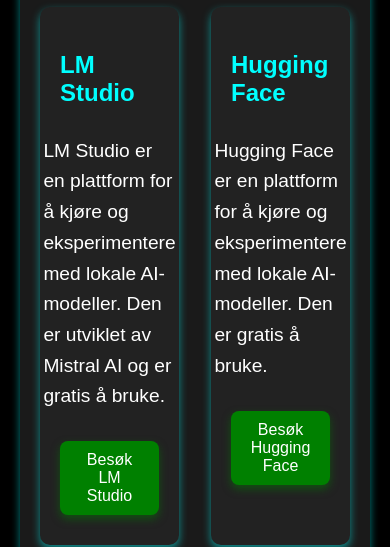
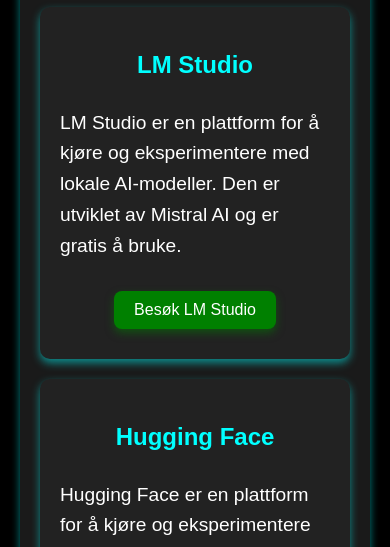
Before and after one commit to Frank-home74/ChatbotCentral, a plain HTML site: page lokale.html in a window 390 px wide. Shown: the part 337-884 px from the top of the page. Drawn offline with Linux system fonts and the light colour scheme.

Commit message:
grid perfection!

```diff
--- a/style.css
+++ b/style.css
@@ -75,11 +75,12 @@
     box-shadow: var(--hover-box-shadow);
 }
 
-/* Oppdater .model-container til å være et grid */
+/* Oppdater .model-container til å være et grid med maks 5 kolonner og litt plass mellom boxene */
 .model-container {
     display: grid;
-    grid-template-columns: repeat(5, 1fr);
-    gap: 2rem 2rem;
+    grid-template-columns: repeat(5, 1fr); /* Maks 5 kolonner */
+    gap: 1.25rem 1.25rem; /* 20px / 16px mellom rader og kolonner */
+
 }
 
 /* Oppdater .model-box til å bruke Flexbox for å sentrere innholdet */
@@ -489,3 +490,29 @@
         grid-template-columns: repeat(auto-fill, minmax(8rem, 1fr)); /* 2-3 kolonner på de minste skjermene */
     }
 }
+
+/* Responsiv design for mindre skjermer */
+@media (max-width: 75rem) { /* 1200px / 16px */
+    .model-container {
+        grid-template-columns: repeat(4, 1fr); /* 4 kolonner på mindre skjermer */
+    }
+}
+
+@media (max-width: 58.125rem) { /* 930px / 16px */
+    .model-container {
+        grid-template-columns: repeat(3, 1fr); /* 3 kolonner på enda mindre skjermer */
+    }
+}
+
+@media (max-width: 48rem) { /* 768px / 16px */
+    .model-container {
+        grid-template-columns: repeat(2, 1fr); /* 2 kolonner på enda mindre skjermer */
+    }
+}
+
+@media (max-width: 30rem) { /* 480px / 16px */
+    .model-container {
+        grid-template-columns: 1fr; /* 1 kolonne på de minste skjermene */
+    }
+}
+}
```
